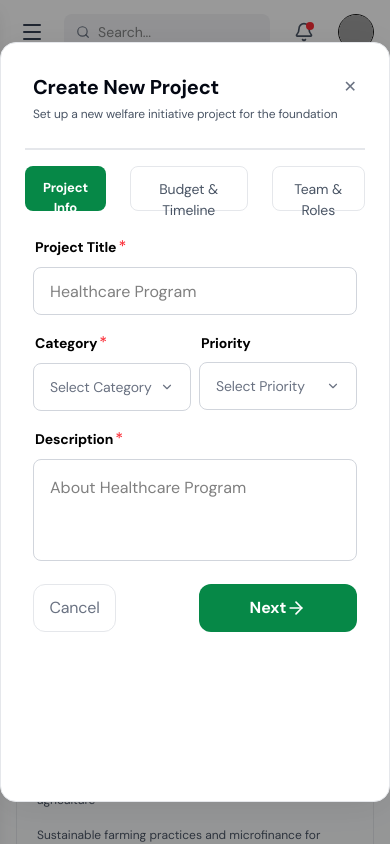
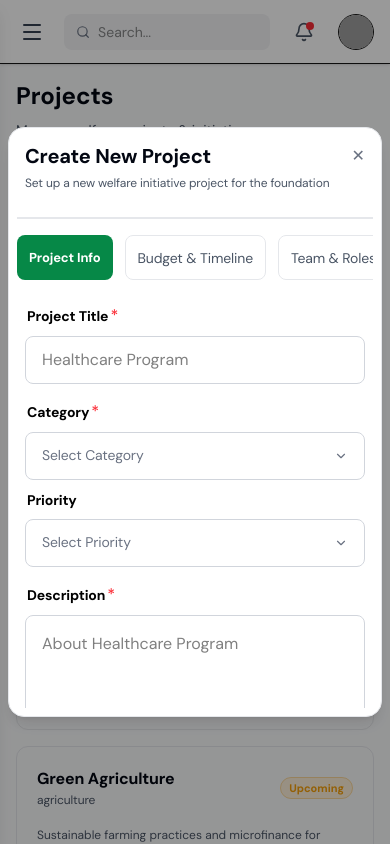
Before and after one commit to niduslab/Expro-Frontend, a Next.js app: page /admin/projects in a window 390 px wide. Both pictures are taken after a click on the button "Add New Projects". Shown: the top 844 px of the page. Built offline with nearby package versions, Linux system fonts and the light colour scheme; grey boxes are pictures that could not be loaded; a web font is replaced by a local one.

Commit message:
updated package's modal responsiveness

```diff
--- a/app/(auth)/admin/projects/new-project-modal.tsx
+++ b/app/(auth)/admin/projects/new-project-modal.tsx
@@ -42,8 +42,9 @@ export default function NewProjectModal({
   };
 
   return (
-    <div className="fixed inset-0 z-50 flex items-center justify-center bg-black/40">
-      <div className="flex flex-col w-[600px] h-[90vh] p-6 bg-white rounded-2xl border border-[#E5E7EB] shadow-[0px_4px_40px_0px_#00000014] text-black relative">
+    <div className="fixed inset-0 z-50 flex items-center justify-center bg-black/40 p-2">
+      <div className="flex flex-col w-full max-w-[600px] p-2 md:p-4 lg-p-6 h-[70vh] bg-white rounded-2xl border border-[#E5E7EB] shadow-lg text-black">
+        {" "}
         {/* Header */}
         <div className="p-2 flex flex-col gap-[6px] ">
           <div className="flex justify-between items-center">
@@ -61,15 +62,14 @@ export default function NewProjectModal({
             Set up a new welfare initiative project for the foundation
           </p>
         </div>
-
         {/* Divider */}
-        <div className="w-full border border-[#E5E7EB] mt-4 mb-4"></div>
+        <div className="container border border-[#E5E7EB] my-4"></div>
         <div className=" overflow-y-auto">
           {/* Tabs */}
-          <div className="h-[45px] gap-[24px] flex ">
+          <div className="h-[45px] gap-[12px] md:gap-[24px] flex overflow-x-auto md:overflow-visible">
             <button
               onClick={() => setActiveTab("info")}
-              className={`p-3 rounded-[8px] gap-[8px] ${
+              className={`p-3 rounded-[8px] whitespace-nowrap ${
                 activeTab === "info"
                   ? "bg-[#068847] font-semibold text-[13px] leading-[150%] tracking-[-0.01em] text-[#FFFFFF]"
                   : "text-[#4A5565] border border-[#E5E7EB] font-normal text-[14px] leading-[150%] tracking-[-0.01em]"
@@ -77,9 +77,10 @@ export default function NewProjectModal({
             >
               Project Info
             </button>
+
             <button
               onClick={() => setActiveTab("budget")}
-              className={`p-3 rounded-[8px] gap-[8px] ${
+              className={`p-3 rounded-[8px] whitespace-nowrap ${
                 activeTab === "budget"
                   ? "bg-[#068847] font-semibold text-[13px] leading-[150%] tracking-[-0.01em] text-[#FFFFFF]"
                   : "text-[#4A5565] border border-[#E5E7EB] font-normal text-[14px] leading-[150%] tracking-[-0.01em]"
@@ -87,9 +88,10 @@ export default function NewProjectModal({
             >
               Budget & Timeline
             </button>
+
             <button
               onClick={() => setActiveTab("teams")}
-              className={`p-3 rounded-[8px] gap-[8px] ${
+              className={`p-3 rounded-[8px] whitespace-nowrap ${
                 activeTab === "teams"
                   ? "bg-[#068847] font-semibold text-[13px] leading-[150%] tracking-[-0.01em] text-[#FFFFFF]"
                   : "text-[#4A5565] border border-[#E5E7EB] font-normal text-[14px] leading-[150%] tracking-[-0.01em]"
--- a/app/(auth)/admin/projects/project-budget-timeline.tsx
+++ b/app/(auth)/admin/projects/project-budget-timeline.tsx
@@ -14,8 +14,8 @@ export default function ProjectBudgetTimeline({
   return (
     <>
       <div className="flex flex-col relative pt-4 w-full gap-[16px]">
-        <div className="flex gap-2 w-full">
-          <div className="relative w-1/2">
+        <div className="flex flex-col sm:flex-row gap-2 w-full">
+          <div className="relative w-full sm:w-1/2">
             <div className="  justify-between w-full">
               <div className="pb-2">
                 <span className="font-semibold text-[14px] leading-[150%] tracking-[-0.01em] p-0.5">
@@ -31,7 +31,7 @@ export default function ProjectBudgetTimeline({
               />
             </div>
           </div>
-          <div className="relative w-1/2">
+          <div className="relative w-full sm:w-1/2">
             <div className="  justify-between w-full">
               <div className="pb-2">
                 <span className="font-semibold text-[14px] leading-[150%] tracking-[-0.01em] p-0.5">
@@ -48,8 +48,8 @@ export default function ProjectBudgetTimeline({
             </div>
           </div>
         </div>
-        <div className="flex gap-2 w-full">
-          <div className="relative w-1/2">
+        <div className="flex flex-col sm:flex-row gap-2 ">
+          <div className="relative w-full sm:w-1/2">
             <div className="  justify-between w-full">
               <div className="pb-2">
                 <span className="font-semibold text-[14px] leading-[150%] tracking-[-0.01em] p-0.5">
@@ -67,7 +67,7 @@ export default function ProjectBudgetTimeline({
               </button>
             </div>
           </div>
-          <div className="relative w-1/2">
+          <div className="relative w-full sm:w-1/2">
             <div className="flex flex-col  w-full">
               <span className="font-semibold pb-2 text-[14px] leading-[150%] tracking-[-0.01em] p-0.5">
                 Expected End Date
--- a/app/(auth)/admin/projects/project-info.tsx
+++ b/app/(auth)/admin/projects/project-info.tsx
@@ -32,8 +32,8 @@ export default function ProjectInfo({
             placeholder="Healthcare Program"
           />
         </div>{" "}
-        <div className="flex gap-2 w-full">
-          <div className="relative w-1/2">
+        <div className="flex flex-col sm:flex-row gap-2 w-full">
+          <div className="relative w-full sm:w-1/2">
             <div className="  justify-between w-full">
               <div className="pb-2">
                 <span className="font-semibold text-[14px] leading-[150%] tracking-[-0.01em] p-0.5">
@@ -51,7 +51,7 @@ export default function ProjectInfo({
               </button>
             </div>
           </div>
-          <div className="relative w-1/2">
+          <div className="relative w-full sm:w-1/2">
             <div className="flex flex-col  w-full">
               <span className="font-semibold pb-2 text-[14px] leading-[150%] tracking-[-0.01em] p-0.5">
                 Priority
--- a/app/(auth)/admin/projects/project-teams-roles.tsx
+++ b/app/(auth)/admin/projects/project-teams-roles.tsx
@@ -13,8 +13,8 @@ export default function ProjectTeamsRoles({
   return (
     <>
       <div className="flex flex-col relative  w-full gap-[16px] pt-4">
-        <div className="flex gap-2 w-full">
-          <div className="relative w-1/2">
+        <div className="flex flex-col sm:flex-row gap-2 w-full">
+          <div className="relative w-full sm:w-1/2">
             <div className="  justify-between w-full">
               <div className="pb-2">
                 <span className="font-semibold text-[14px] leading-[150%] tracking-[-0.01em] p-0.5">
@@ -30,7 +30,7 @@ export default function ProjectTeamsRoles({
               />
             </div>
           </div>
-          <div className="relative w-1/2">
+          <div className="relative w-full sm:w-1/2">
             <div className="flex flex-col  w-full">
               <div className="pb-2">
                 <span className="font-semibold text-[14px] leading-[150%] tracking-[-0.01em] p-0.5">
@@ -49,8 +49,8 @@ export default function ProjectTeamsRoles({
             </div>
           </div>
         </div>
-        <div className="flex gap-2 w-full">
-          <div className="relative w-1/2">
+        <div className="flex flex-col sm:flex-row gap-2 w-full">
+          <div className="relative w-full sm:w-1/2">
             <div className="  justify-between w-full">
               <div className="pb-2">
                 <span className="font-semibold text-[14px] leading-[150%] tracking-[-0.01em] p-0.5">
@@ -66,7 +66,7 @@ export default function ProjectTeamsRoles({
               />
             </div>
           </div>
-          <div className="relative w-1/2">
+          <div className="relative w-full sm:w-1/2">
             <div className="  justify-between w-full">
               <div className="pb-2">
                 <span className="font-semibold text-[14px] leading-[150%] tracking-[-0.01em] p-0.5">
```
